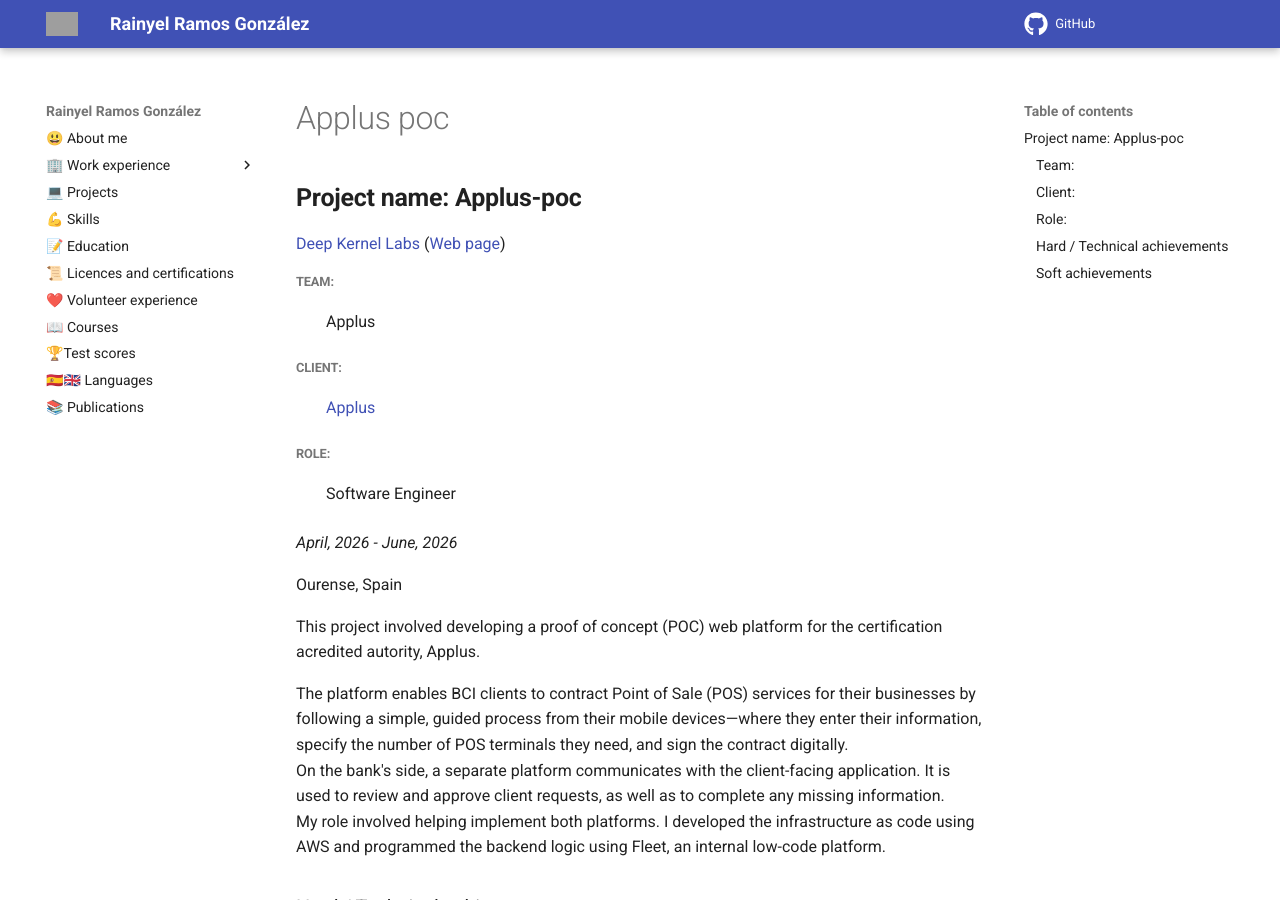
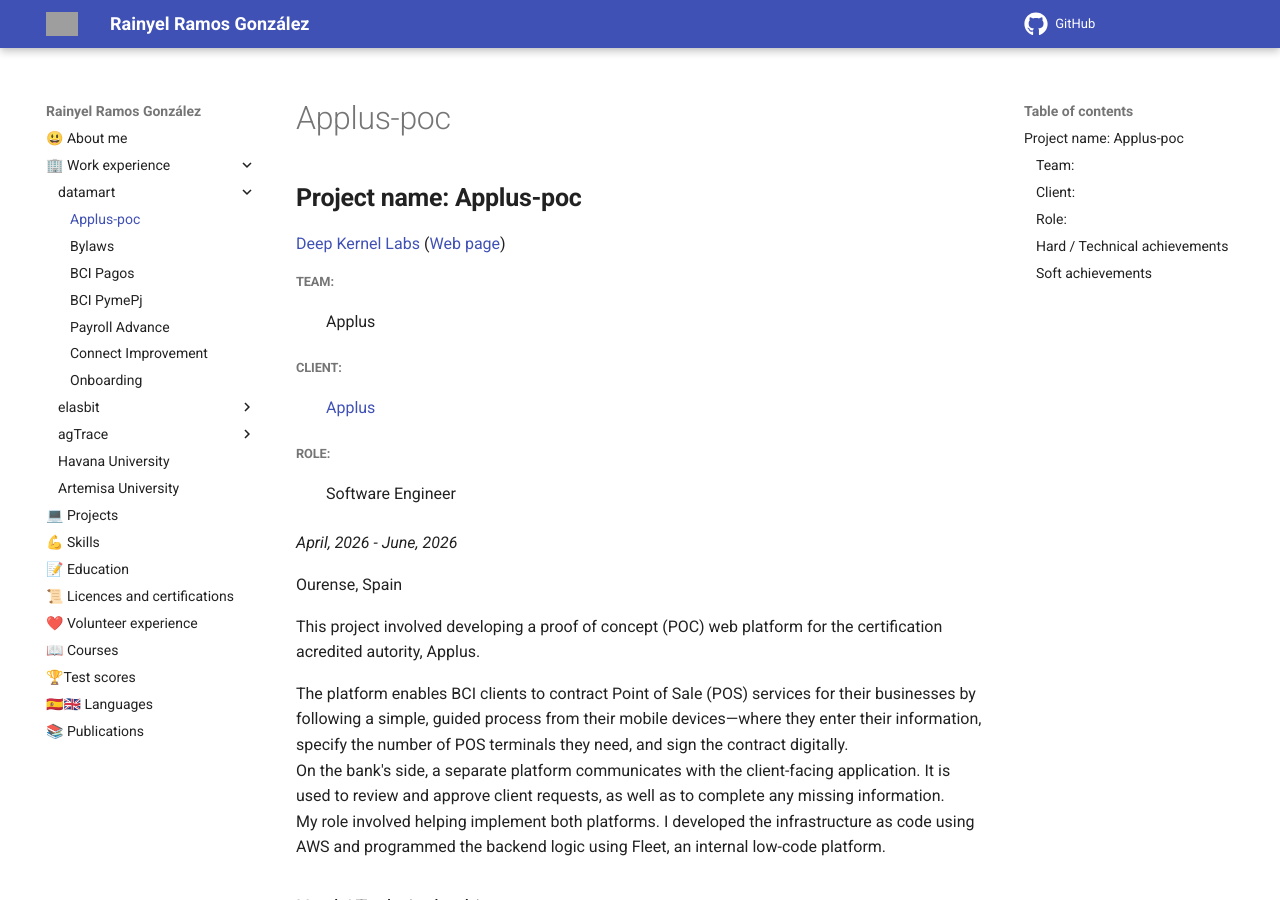
Before and after one commit to rayniel95/rayniel95.github.io, an MkDocs documentation site: the page built from docs/work_experience/dkl/applus_poc.md, in a window 1280 px wide and 900 px high. Built offline with MkDocs 1.6.1 and Material for MkDocs 9.7.7, drawn with Linux system fonts in a browser that asks for light colours; grey boxes are pictures that could not be loaded.

Commit message:
docs(work_experience): add Applus project to work experience section

```diff
--- a/mkdocs.yml
+++ b/mkdocs.yml
@@ -34,6 +34,7 @@ nav:
   - 😃 About me: index.md
   - 🏢 Work experience:
     - datamart:
+      - Applus-poc: ./work_experience/dkl/applus_poc.md
       - Bylaws: ./work_experience/datamart/bylaws.md
       - BCI Pagos: ./work_experience/datamart/bci_pagos.md
       - BCI PymePj: ./work_experience/datamart/bci_pyme_pj.md
```
